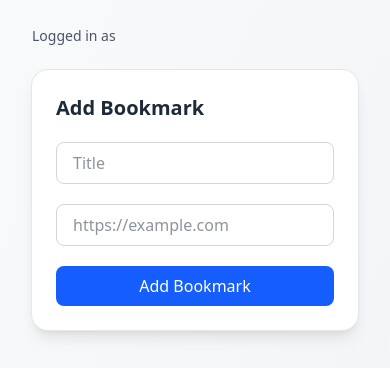
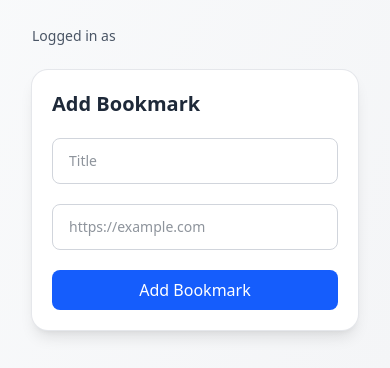
Before and after one commit to AmanMomin2207/smart-bookmark-app, a Next.js app: page /bookmarks in a window 390 px wide. Shown: the part 182-550 px from the top of the page. Built offline with nearby package versions, Linux system fonts and the light colour scheme; no server answers; the database is empty.

Commit message:
Improve Add Bookmark Form Responsiveness

```diff
--- a/src/components/AddBookmarkForm.tsx
+++ b/src/components/AddBookmarkForm.tsx
@@ -43,7 +43,7 @@ export default function AddBookmarkForm() {
   return (
     <form
       onSubmit={addBookmark}
-      className="mt-6 space-y-5 rounded-2xl bg-white p-6 shadow-lg ring-1 ring-gray-200"
+      className="mt-6 space-y-5 rounded-2xl bg-white p-5 sm:p-6 shadow-lg ring-1 ring-gray-200"
     >
       <h2 className="text-xl font-semibold">Add Bookmark</h2>
 
@@ -53,7 +53,7 @@ export default function AddBookmarkForm() {
         value={title}
         onChange={(e) => setTitle(e.target.value)}
         required
-        className="w-full rounded-lg border border-gray-300 px-4 py-2 transition focus:border-blue-500 focus:outline-none focus:ring-2 focus:ring-blue-100"
+        className="w-full rounded-lg border border-gray-300 px-4 py-3 text-sm sm:text-base transition focus:border-blue-500 focus:outline-none focus:ring-2 focus:ring-blue-100"
       />
 
       <input
@@ -62,7 +62,7 @@ export default function AddBookmarkForm() {
         value={url}
         onChange={(e) => setUrl(e.target.value)}
         required
-        className="w-full rounded-lg border border-gray-300 px-4 py-2 transition focus:border-blue-500 focus:outline-none focus:ring-2 focus:ring-blue-100"
+        className="w-full rounded-lg border border-gray-300 px-4 py-3 text-sm sm:text-base transition focus:border-blue-500 focus:outline-none focus:ring-2 focus:ring-blue-100"
       />
 
       {error && <p className="text-sm text-red-500">{error}</p>}
```
